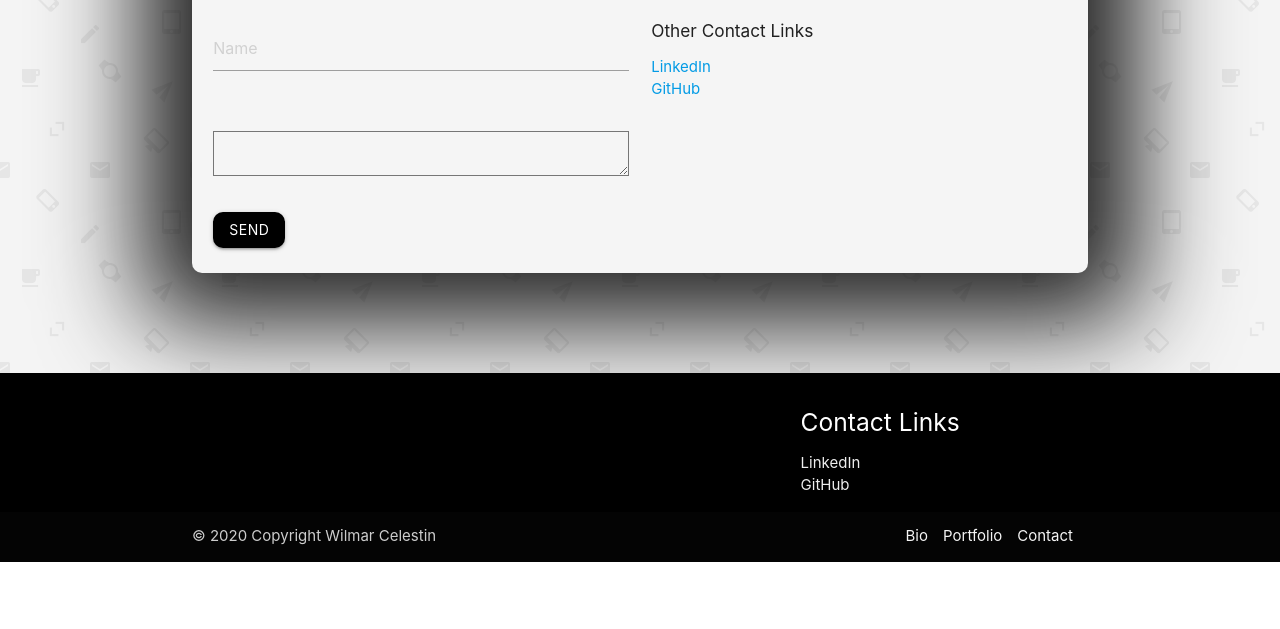
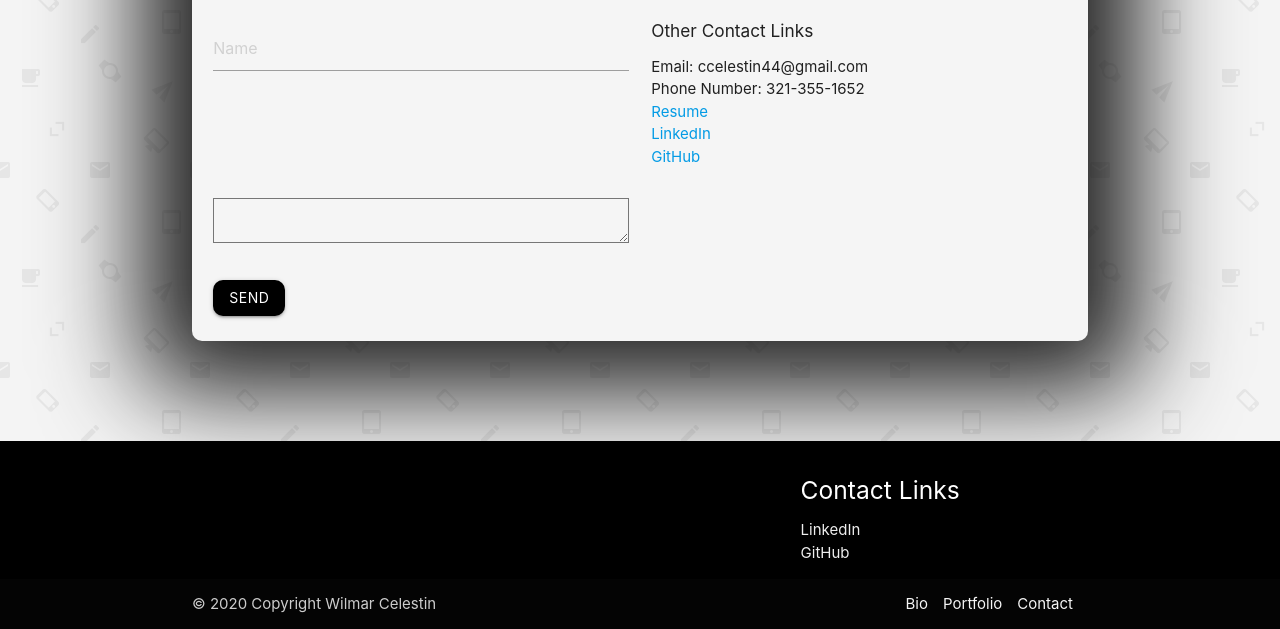
Before and after one commit to Inkagnedo/officialPortfolio, a plain HTML site: page contact.html in a window 1280 px wide. Shown: the part 288-917 px from the top of the page. Before the commit the page ends 850 px from the top, so only its background shows below. Drawn offline with nearby package versions, Linux system fonts and the light colour scheme.

Commit message:
added resume/more contact info

```diff
--- a/contact.html
+++ b/contact.html
@@ -28,6 +28,9 @@
             <div class="col s6">
               <h6>Other Contact Links</h6>
                 <ul>
+                  <li>Email: ccelestin44@gmail.com</li>
+                  <li>Phone Number: 321-355-1652</li>
+                  <li><a href="../officialPortfolio/assets/images/Wilmar C Resume.docx">Resume</a></li>
                   <li><a href="https://www.linkedin.com/in/cory-celestin-25a3741a2/">LinkedIn</a></li>
                   <li><a href="https://github.com/Inkagnedo">GitHub</a></li>
                 </ul>
```
Also changed, not shown: 1 other file.
